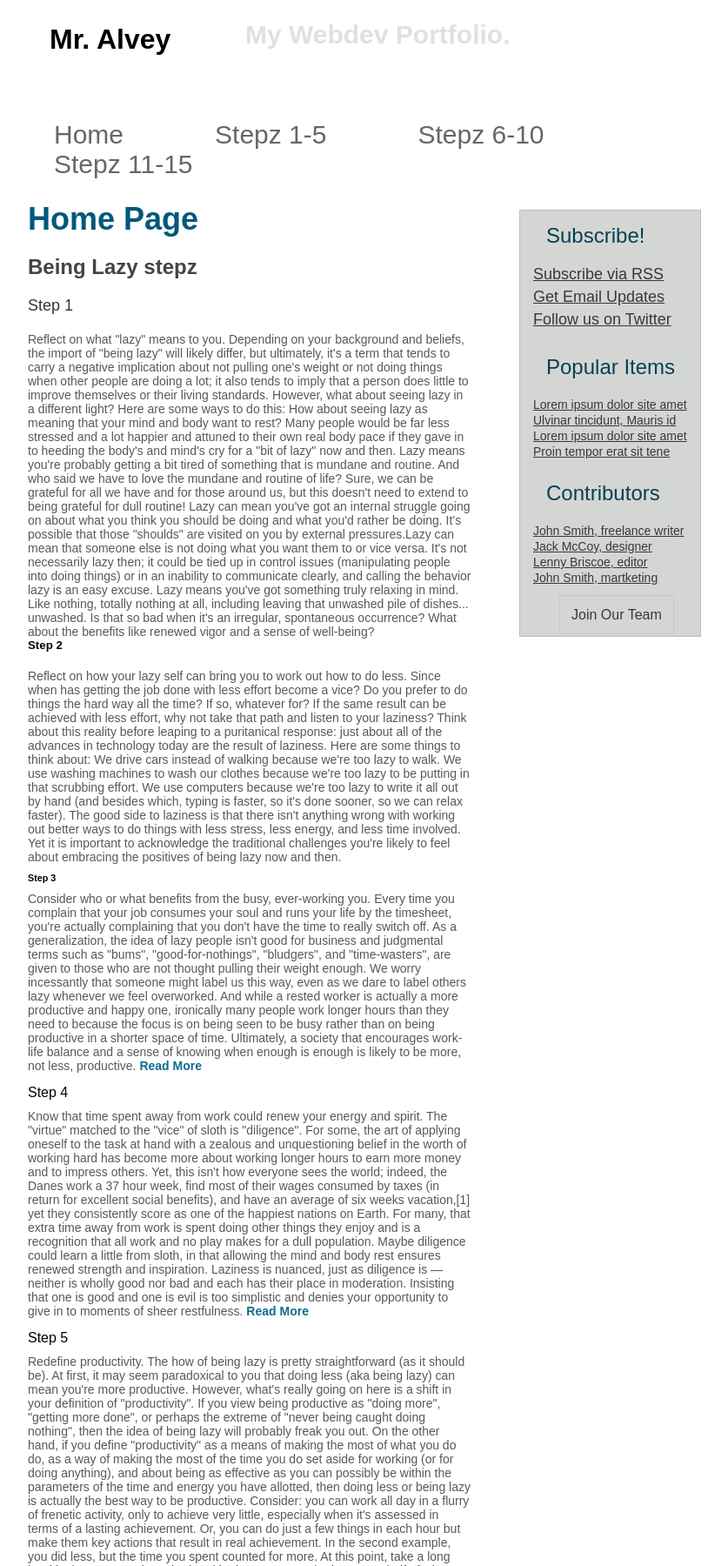
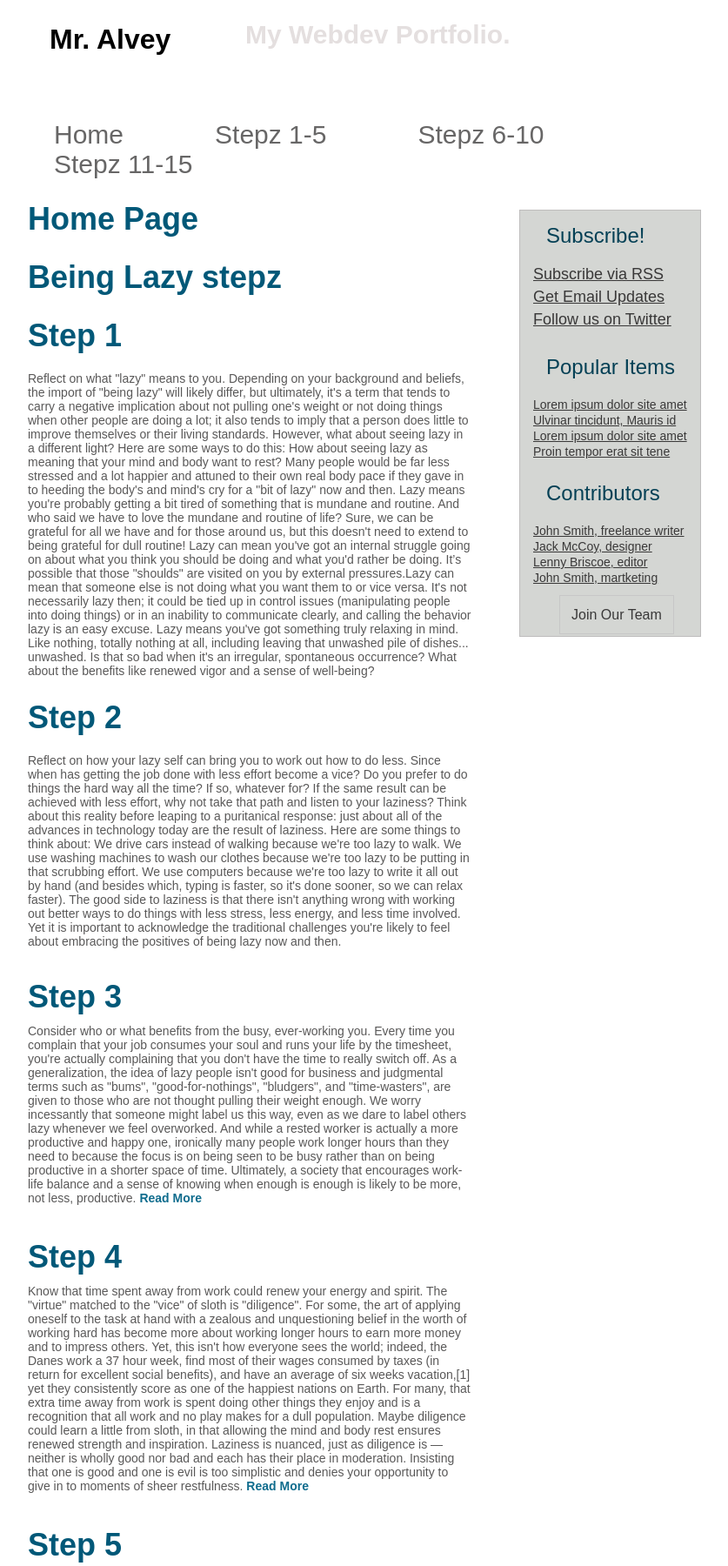
Before and after one commit to dippydoda7/How-to-be-lazy-website, a plain HTML site: page steps1-5.html in a window 1280 px wide. Shown: the part 50-1850 px from the top of the page at 87% size, without its empty margins (208-1045 px from the left). Drawn offline with Linux system fonts and the light colour scheme.

Commit message:
font size change

```diff
--- a/steps1-5.html
+++ b/steps1-5.html
@@ -25,28 +25,28 @@
 				</div> <!-- end header -->
 				<div id="content">
 					<h2>Home Page</h2>
-        			<h3> Being Lazy stepz</h3>
-        			<h4> Step 1</h4>
+        			<h2> Being Lazy stepz</h2>
+        			<h2> Step 1</h2>
         			<p>Reflect on what "lazy" means to you. Depending on your background and beliefs, the import of "being lazy" will likely differ, but ultimately, it's a term that tends to carry a negative implication about not pulling one's weight or not doing things when other people are doing a lot; it also tends to imply that a person does little to improve themselves or their living standards. However, what about seeing lazy in a different light? Here are some ways to do this:
 How about seeing lazy as meaning that your mind and body want to rest? Many people would be far less stressed and a lot happier and attuned to their own real body pace if they gave in to heeding the body's and mind's cry for a "bit of lazy" now and then.
 Lazy means you're probably getting a bit tired of something that is mundane and routine. And who said we have to love the mundane and routine of life? Sure, we can be grateful for all we have and for those around us, but this doesn't need to extend to being grateful for dull routine!
 Lazy can mean you've got an internal struggle going on about what you think you should be doing and what you'd rather be doing. It’s possible that those "shoulds" are visited on you by external pressures.Lazy can mean that someone else is not doing what you want them to or vice versa. It's not necessarily lazy then; it could be tied up in control issues (manipulating people into doing things) or in an inability to communicate clearly, and calling the behavior lazy is an easy excuse.
 Lazy means you've got something truly relaxing in mind. Like nothing, totally nothing at all, including leaving that unwashed pile of dishes... unwashed. Is that so bad when it's an irregular, spontaneous occurrence? What about the benefits like renewed vigor and a sense of well-being?</p>
-					<h5>Step 2 </h5>
+					<h2>Step 2 </h2>
 					<p>Reflect on how your lazy self can bring you to work out how to do less. Since when has getting the job done with less effort become a vice? Do you prefer to do things the hard way all the time? If so, whatever for? If the same result can be achieved with less effort, why not take that path and listen to your laziness? Think about this reality before leaping to a puritanical response: just about all of the advances in technology today are the result of laziness. Here are some things to think about:
 We drive cars instead of walking because we're too lazy to walk. We use washing machines to wash our clothes because we're too lazy to be putting in that scrubbing effort. We use computers because we're too lazy to write it all out by hand (and besides which, typing is faster, so it's done sooner, so we can relax faster).
 The good side to laziness is that there isn't anything wrong with working out better ways to do things with less stress, less energy, and less time involved. Yet it is important to acknowledge the traditional challenges you're likely to feel about embracing the positives of being lazy now and then.</p>
 					<div id="news">
 
-						<h6>Step 3</h6>
+						<h2>Step 3</h2>
 						<p>Consider who or what benefits from the busy, ever-working you. Every time you complain that your job consumes your soul and runs your life by the timesheet, you're actually complaining that you don't have the time to really switch off. As a generalization, the idea of lazy people isn't good for business and judgmental terms such as "bums", "good-for-nothings", "bludgers", and "time-wasters", are given to those who are not thought pulling their weight enough. We worry incessantly that someone might label us this way, even as we dare to label others lazy whenever we feel overworked.
 And while a rested worker is actually a more productive and happy one, ironically many people work longer hours than they need to because the focus is on being seen to be busy rather than on being productive in a shorter space of time.
 Ultimately, a society that encourages work-life balance and a sense of knowing when enough is enough is likely to be more, not less, productive.<a href="#"> Read More</a></p>
-					<h7>Step 4</h7>
+					<h2>Step 4</h2>
 				<p>Know that time spent away from work could renew your energy and spirit. The "virtue" matched to the "vice" of sloth is "diligence". For some, the art of applying oneself to the task at hand with a zealous and unquestioning belief in the worth of working hard has become more about working longer hours to earn more money and to impress others. Yet, this isn't how everyone sees the world; indeed, the Danes work a 37 hour week, find most of their wages consumed by taxes (in return for excellent social benefits), and have an average of six weeks vacation,[1] yet they consistently score as one of the happiest nations on Earth.
 For many, that extra time away from work is spent doing other things they enjoy and is a recognition that all work and no play makes for a dull population. Maybe diligence could learn a little from sloth, in that allowing the mind and body rest ensures renewed strength and inspiration.
 Laziness is nuanced, just as diligence is — neither is wholly good nor bad and each has their place in moderation. Insisting that one is good and one is evil is too simplistic and denies your opportunity to give in to moments of sheer restfulness.<a href="#"> Read More</a></p>
-					<h8>Step 5</h8>
+					<h2>Step 5</h2>
 					<p>Redefine productivity. The how of being lazy is pretty straightforward (as it should be). At first, it may seem paradoxical to you that doing less (aka being lazy) can mean you're more productive. However, what's really going on here is a shift in your definition of "productivity". If you view being productive as "doing more", "getting more done", or perhaps the extreme of "never being caught doing nothing", then the idea of being lazy will probably freak you out.
 On the other hand, if you define "productivity" as a means of making the most of what you do do, as a way of making the most of the time you do set aside for working (or for doing anything), and about being as effective as you can possibly be within the parameters of the time and energy you have allotted, then doing less or being lazy is actually the best way to be productive.
 Consider: you can work all day in a flurry of frenetic activity, only to achieve very little, especially when it's assessed in terms of a lasting achievement.
```
